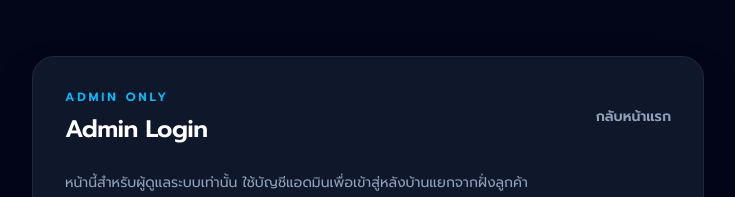
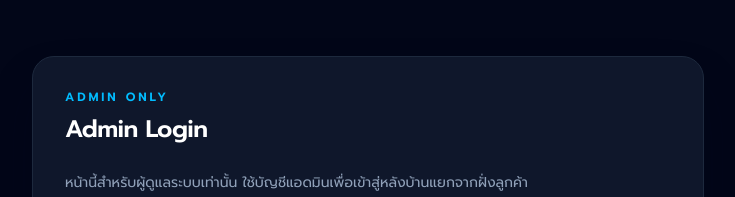
Before and after one commit to jirayuwannagul-tech/lotto-usa, a Next.js app: page /admin-login in a window 1280 px wide. Shown: the top 197 px of the page, without its empty margins (272-1007 px from the left). Built offline with nearby package versions, Linux system fonts and the light colour scheme.

Commit message:
Remove customer home link from admin login

```diff
--- a/src/app/admin-login/page.tsx
+++ b/src/app/admin-login/page.tsx
@@ -1,4 +1,3 @@
-import Link from "next/link"
 import LoginForm from "@/components/shared/LoginForm"
 
 export default function AdminLoginPage() {
@@ -10,9 +9,6 @@ export default function AdminLoginPage() {
             <p className="text-xs font-semibold tracking-[0.24em] text-sky-400">ADMIN ONLY</p>
             <p className="mt-2 text-2xl font-semibold tracking-tight text-white">Admin Login</p>
           </div>
-          <Link href="/" className="text-sm font-semibold text-slate-400 transition hover:text-white">
-            กลับหน้าแรก
-          </Link>
         </div>
 
         <p className="mt-6 text-sm leading-7 text-slate-400">
```
